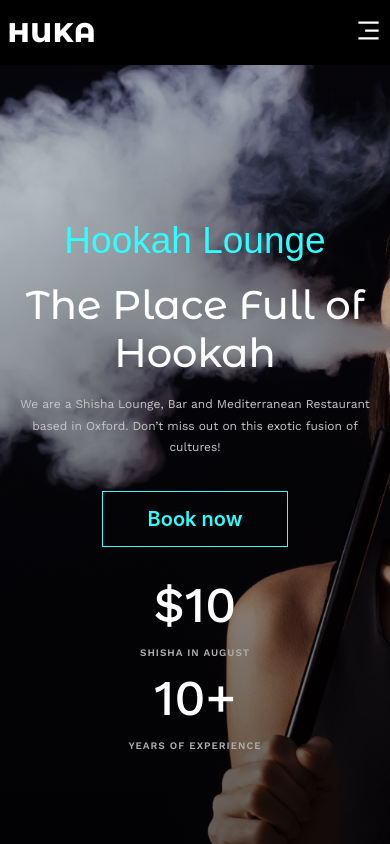
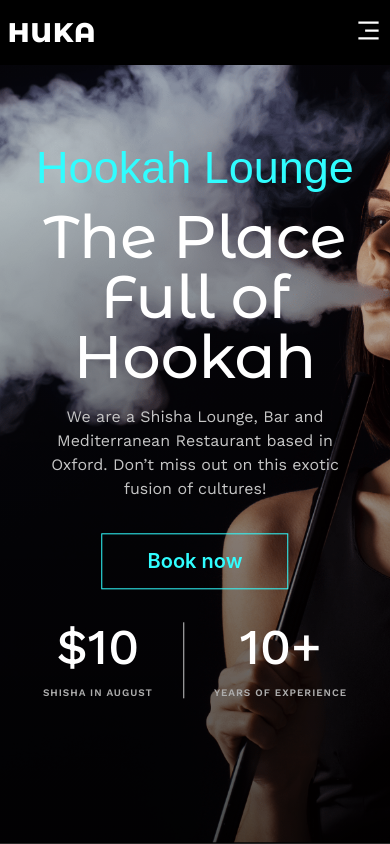
Before and after one commit to AslanovOrkhan/Huka-React, a React (Create React App) app: page / in a window 390 px wide. Shown: the top 844 px of the page. Built offline with nearby package versions, Linux system fonts and the light colour scheme; a web font is replaced by a local one.

Commit message:
home page

```diff
--- a/src/components/LocationInfo.jsx
+++ b/src/components/LocationInfo.jsx
@@ -15,7 +15,7 @@ const LocationInfo = () => {
         <div className="content">
           <div className="map">
             <iframe
-              src="https://www.google.com/maps/embed?pb=!1m18!1m12!1m3!1d317716.6064073197!2d-0.43123970044350396!3d51.52860701956136!2m3!1f0!2f0!3f0!3m2!1i1024!2i768!4f13.1!3m3!1m2!1s0x47d8a00baf21de75%3A0x52963a5addd52a99!2zTG9uZG9uLCBCaXJsyZnFn21pxZ8gS3JhbGzEsXE!5e0!3m2!1saz!2saz!4v1725190280459!5m2!1saz!2saz"
+              src="https://www.google.com/maps/embed?pb=!1m18!1m12!1m3!1d24314.60114355638!2d49.959146737524605!3d40.37948586450815!2m3!1f0!2f0!3f0!3m2!1i1024!2i768!4f13.1!3m3!1m2!1s0x4030649b906e4d39%3A0x5bf31674360301e!2zWWVuaSBHw7xuyZnFn2xpLCBCYWvEsQ!5e0!3m2!1saz!2saz!4v1729196702880!5m2!1saz!2saz"
               referrerpolicy="no-referrer-when-downgrade"
             ></iframe>
           </div>
--- a/src/pages/Home.jsx
+++ b/src/pages/Home.jsx
@@ -36,7 +36,6 @@ const Home = () => {
           <img src={require("../assets/u3t4ybgt4.png")} alt="" />
         </div>
         <AboutCard />
-        <AboutCard />
         <div className="bgRightImage">
           <img src={require("../assets/43ut8hgt4.png")} alt="" />
         </div>
@@ -61,9 +60,6 @@ const Home = () => {
       </div>
       <div className="Reservecontainer">
         <Reserve />
-      </div>
-      <div className="MenuContainer container">
-        <Menu />
       </div>
       <div className="ProductContainer">
         <div className="product-item">
--- a/src/style/component/button.scss
+++ b/src/style/component/button.scss
@@ -7,8 +7,23 @@
   font-weight: 600;
   display: inline-block;
   margin: 15px 0;
+  position: relative;
+  z-index: 1;
+  &::before {
+    content: "";
+    position: absolute;
+    top: 0;
+    left: 0;
+    width:0;
+    height: 100%;
+    background: #30fdff;
+    z-index: -1;
+    transition: 0.6s;
+  }
   &:hover {
     color: #000;
-    background-color: #30fdff;
+    &::before {
+      width: 100%;
+    }
   }
 }
--- a/src/style/component/header.scss
+++ b/src/style/component/header.scss
@@ -26,11 +26,29 @@ header {
       align-items: center;
       gap: 30px;
       li {
+        position: relative;
+        &:hover {
+          &::before {
+            width: 100%;
+          }
+        }
+        &::before {
+          content: "";
+          position: absolute;
+          bottom: 0;
+          left: 0;
+          width: 0;
+          height: 5%;
+          background-color: #30fdff;
+          transition: 0.6s;
+        }
+        padding: 0.3rem 0;
         a {
           color: #fff;
           font-weight: 500;
           font-size: 17px;
           line-height: 19px;
+          padding: 1rem 0;
           &:hover {
             color: #30fdff;
           }
@@ -62,7 +80,7 @@ header {
     }
   }
 }
-header.scrolled{
+header.scrolled {
   background-color: #000;
 }
 @media (max-width: 1024px) {
@@ -78,15 +96,17 @@ header.scrolled{
       background-color: #000;
       transition: 0.3s;
       flex-direction: column;
-      align-items: end;
+      align-items: center;
       padding: 2rem 1.5rem 2rem 2rem;
       ul {
         flex-direction: column;
-        align-items: end;
+        align-items: center;
+        gap: 15px;
         li {
           a {
-            font-size: 20px;
+            font-size: 25px;
             font-weight: 600;
+            padding: 0;
           }
         }
       }
--- a/src/style/component/locationInfo.scss
+++ b/src/style/component/locationInfo.scss
@@ -53,14 +53,13 @@
     gap: 55px;
     margin-top: 6rem;
     .map {
-      width: 50%;
-      height: auto;
       position: relative;
+      flex: 1;
       iframe {
-        width: 100%;
-        height: 100%;
         object-fit: cover;
         opacity: 0.9;
+        height: 426px;
+        width: 100%;
         border: none;
         outline: none;
         cursor: url(https://maps.gstatic.com/mapfiles/openhand_8_8.cur), default;
@@ -73,7 +72,7 @@
       align-items: start;
       gap: 35px;
       padding: 30px;
-      width: 50%;
+      flex: 1;
       .title {
         color: #ffffff;
         font-family: "Montserrat Alternates", Sans-serif;
@@ -90,12 +89,12 @@
         display: flex;
         flex-direction: column;
         gap: 20px;
+        overflow: hidden;
         li {
           display: flex;
           align-items: center;
           justify-content: space-between;
           gap: 30px;
-
           span {
             font-family: "Work Sans", Sans-serif;
             font-size: 18px;
@@ -130,15 +129,17 @@
       .map {
         width: 100%;
         order: 2;
-
+        iframe {
+          height: 350px;
+        }
       }
       .OpeningHours {
         width: 100%;
         padding: 20px;
         order: 1;
         .title {
-          font-size: 35px;
-          padding-bottom: 10px;
+          font-size: 30px;
+          padding-bottom: 15px;
         }
         ul {
           li {
--- a/src/style/page/home.scss
+++ b/src/style/page/home.scss
@@ -9,19 +9,19 @@
   background-repeat: no-repeat;
   background-size: cover;
   width: 100%;
-  min-height: 115vh;
-  display: flex;
-  align-items: flex-end;
-  justify-content: start;
+  min-height: 100vh;
   border-bottom: 0.5px solid #272727;
+  position: relative;
   .homeText {
     display: flex;
     flex-direction: column;
     justify-content: space-between;
     gap: 1.1rem;
     max-width: 39%;
-    margin-left: 14rem;
-    padding-bottom: 90px;
+    position: absolute;
+    top: 85%;
+    left: 27%;
+    transform: translate(-27%, -85%);
     h4 {
       text-align: left;
       color: #30fdff;
@@ -115,8 +115,6 @@
 }
 .Reservecontainer {
   margin: 100px 0;
-}
-.MenuContainer {
 }
 .ClientThink {
   display: flex;
@@ -218,21 +216,42 @@
 
 @media (max-width: 1200px) {
   .homeContainer {
-    justify-content: center;
     .homeText {
-      max-width: 60%;
-      margin: 0 auto;
       align-items: center;
-      justify-content: center;
-      padding-bottom: 10px;
+      min-width: 59%;
+      top: 50%;
+      left: 50%;
+      transform: translate(-50%, -50%);
       h4 {
         text-align: center;
+        line-height: 1em;
       }
       h2 {
         text-align: center;
+        font-size: 60px;
+        line-height: 1em;
       }
       span {
         text-align: center;
+        font-size: 16px;
+        line-height: 1.5em;
+      }
+      .count {
+        gap: 30px;
+        div {
+          gap: 15px;
+          h2 {
+            font-size: 50px;
+          }
+          p {
+            font-size: 10px;
+            letter-spacing: 1px;
+          }
+        }
+        div:last-child {
+          padding-left: 30px;
+          border-left: 1px solid #c6c6c6;
+        }
       }
     }
   }
@@ -241,6 +260,11 @@
   }
 }
 @media (max-width: 991px) {
+  .homeContainer {
+    .homeText {
+      min-width: 75%;
+    }
+  }
   .aboutCardContainer {
     flex-direction: column;
     .content {
@@ -259,39 +283,27 @@
       }
     }
   }
-  .homeContainer {
-    .homeText {
-      max-width: 65%;
-      align-items: center;
-      justify-content: center;
-      h4 {
-        font-size: 45px;
-      }
-      h2 {
-        font-size: 60px;
-      }
-      span {
-        font-size: 15px;
-      }
-    }
-  }
+
   .ShishaTasts {
     grid-template-columns: repeat(3, 1fr);
   }
-  .ClientThink {
-    .CommentCardItem {
-      grid-template-columns: repeat(2, 1fr);
-      gap: 10px;
-    }
-  }
+  // .ClientThink {
+  //   .CommentCardItem {
+  //     grid-template-columns: repeat(2, 1fr);
+  //     gap: 10px;
+  //   }
+  // }
   .ProductContainer {
     grid-template-columns: repeat(2, 1fr);
   }
 }
 @media (max-width: 768px) {
   .homeContainer {
-    align-items: center;
+    .homeText {
+      min-width: 85%;
+    }
   }
+
   .ShishaTasts {
     grid-template-columns: repeat(2, 1fr);
   }
@@ -308,23 +320,6 @@
   }
 }
 @media (max-width: 576px) {
-  .homeContainer {
-    .homeText {
-      max-width: 90%;
-      margin: 0 auto;
-      padding-bottom: 0;
-
-      h4 {
-        font-size: 37px;
-      }
-      h2 {
-        font-size: 50px;
-      }
-      span {
-        font-size: 15px;
-      }
-    }
-  }
   .ShishaTasts {
     grid-template-columns: repeat(1, 1fr);
   }
@@ -332,36 +327,14 @@
     grid-template-columns: repeat(1, 1fr);
     gap: 10px;
   }
-}
-@media (max-width: 450px) {
-  .homeContainer {
-    align-items: center;
-    .homeText {
-      max-width: 95%;
-      h4 {
-        font-size: 37px;
-      }
-      h2 {
-        font-size: 40px;
-      }
+  .ClientThink {
+    .BgImage {
+      top: 0%;
+      max-width: 7rem;
+     }
+    .title {
       span {
-        font-size: 12px;
-      }
-      .count {
-        flex-direction: column;
-        gap: 15px;
-        div {
-          h2 {
-            font-size: 50px;
-          }
-          p {
-            font-size: 10px;
-          }
-        }
-        div:last-child {
-          padding-left: 0;
-          border-left: none;
-        }
+        font-size: 45px;
       }
     }
   }
```
